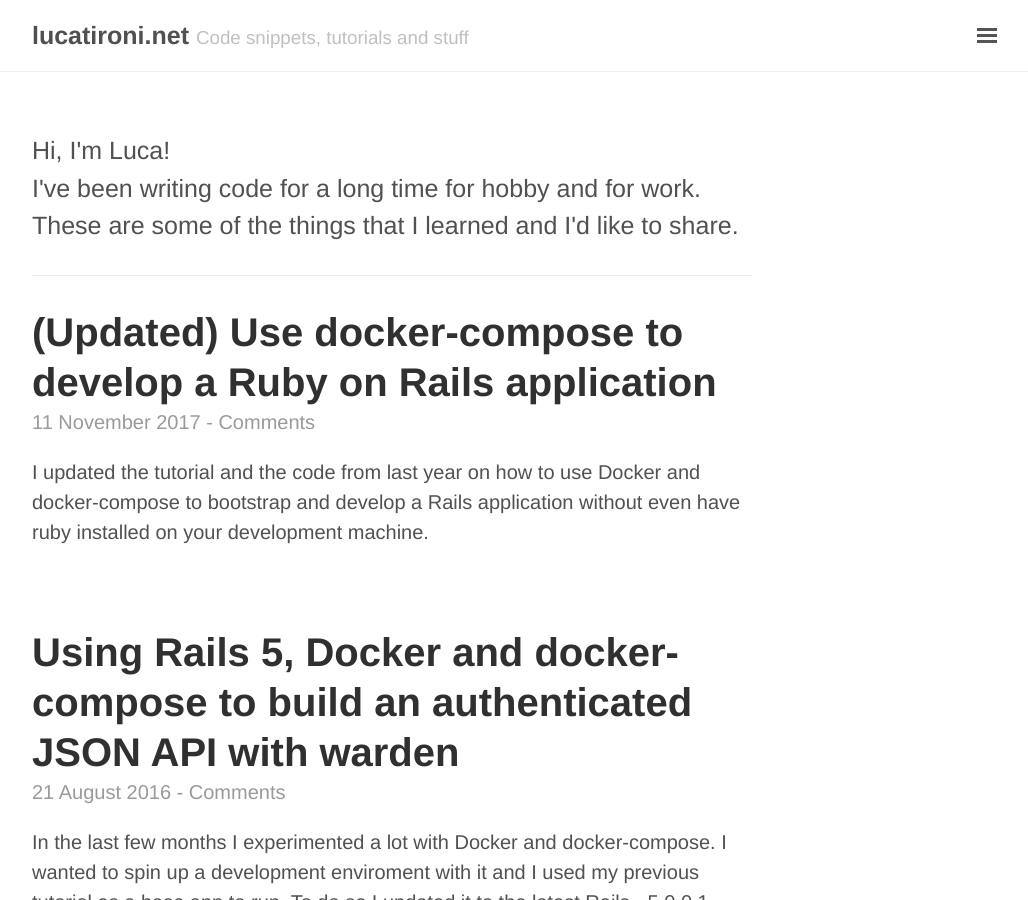
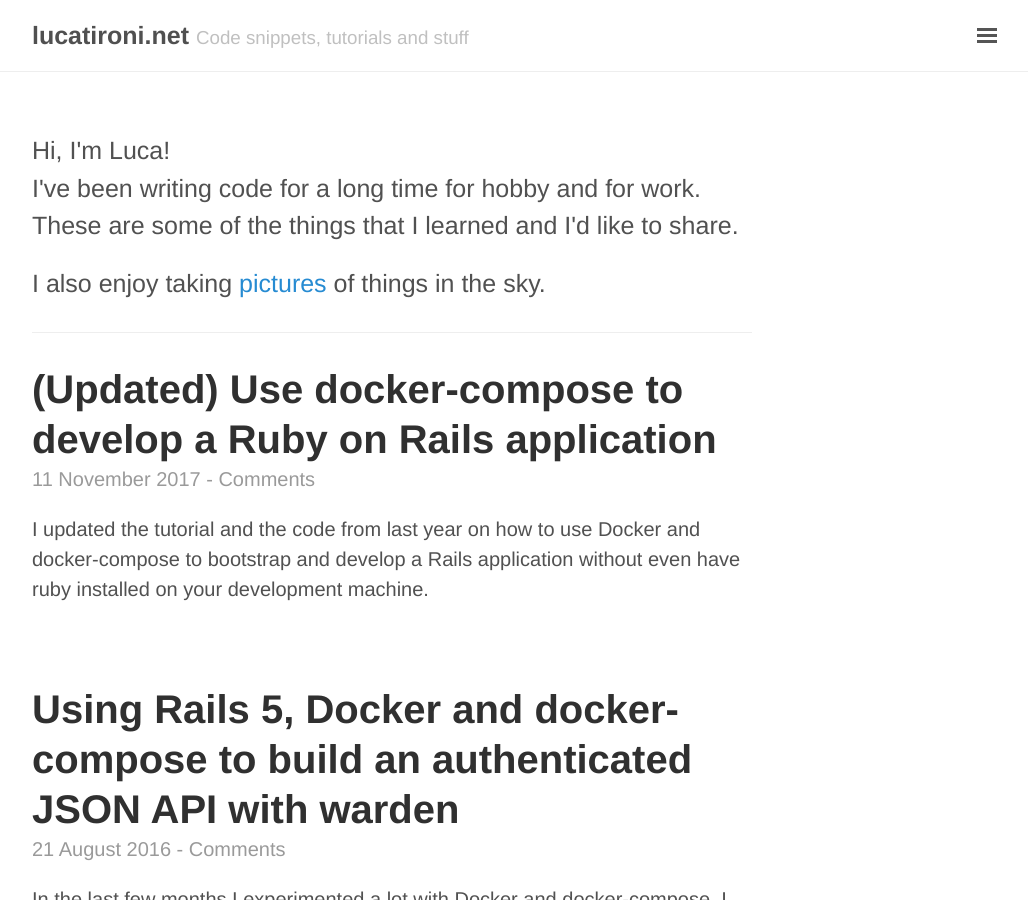
Before and after one commit to lucatironi/lucatironi.github.io, a Jekyll site: the page built from index.html, in a window 1280 px wide and 900 px high. Shown: the whole window, without its empty margins (248-1276 px from the left). Built offline with Jekyll 4.4.1, drawn with Linux system fonts in a browser that asks for light colours; comment, search, counter and statistics services are not loaded.

Commit message:
Update index.html

```diff
--- a/index.html
+++ b/index.html
@@ -9,6 +9,9 @@
     Hi, I'm Luca!<br>
     I've been writing code for a long time for hobby and for work.<br>
     These are some of the things that I learned and I'd like to share.
+  </p>
+  <p class="lead">
+    I also enjoy taking <a href="/astro">pictures</a> of things in the sky.
   </p>
 
   <hr>
```
